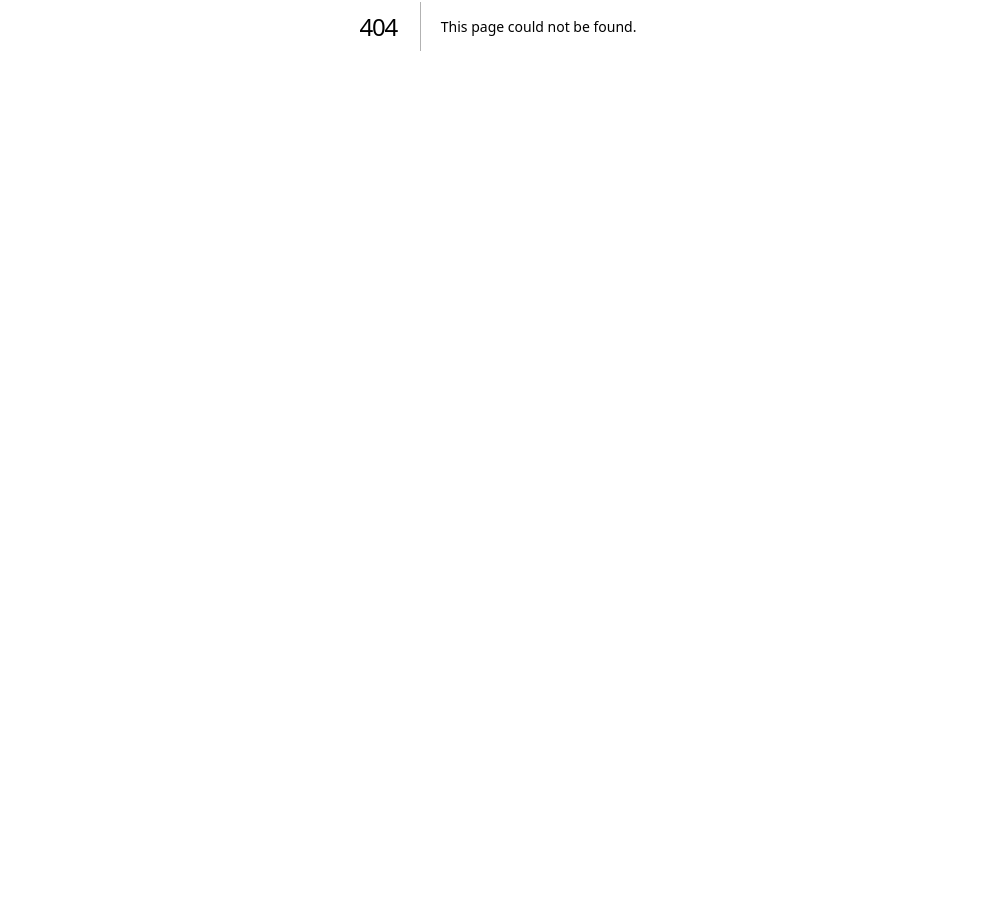
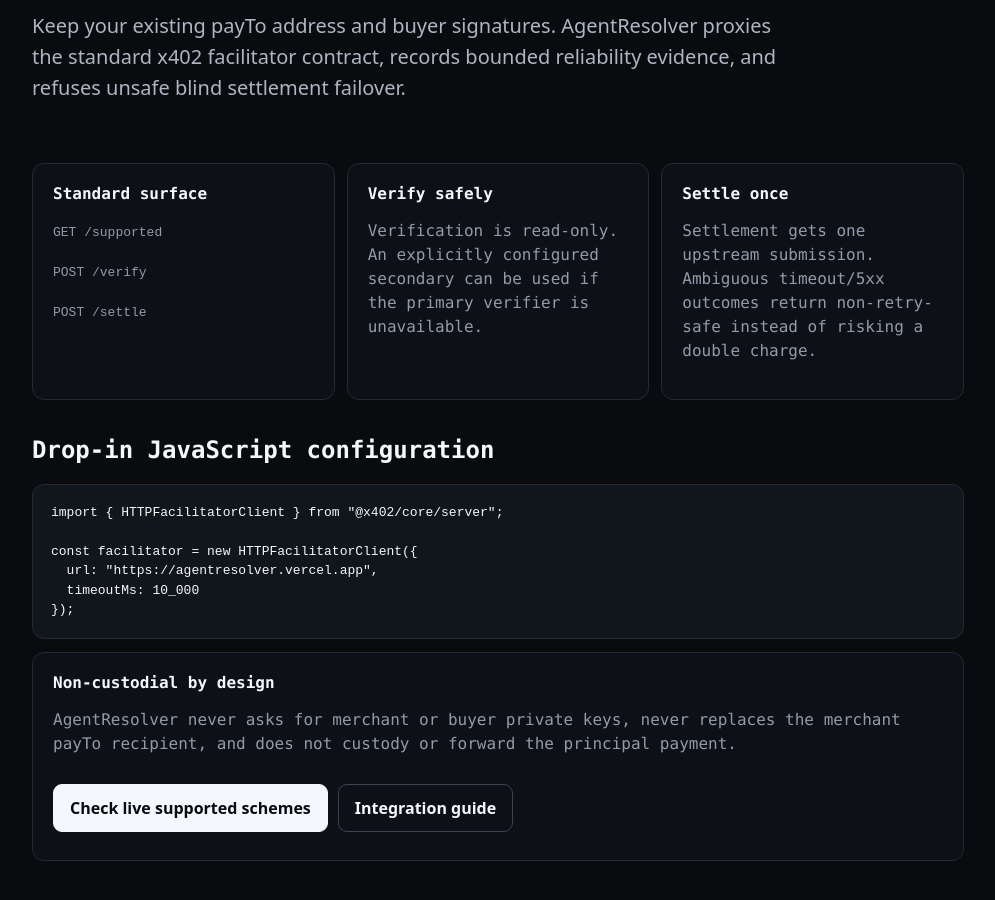
Before and after one commit to waxsway/agentresolver, a Next.js app: page /facilitator in a window 1280 px wide. Before the commit this address had no page. Shown: the part 374-1274 px from the top of the page, without its empty margins (142-1137 px from the left). Before the commit the page ends 800 px from the top, so only its background shows below. Built offline with nearby package versions, Linux system fonts and the light colour scheme.

Commit message:
Add x402 router integration page

```diff
--- /dev/null
+++ b/src/app/facilitator/page.tsx
@@ -0,0 +1,69 @@
+import type { Metadata } from "next";
+
+export const metadata: Metadata = {
+  title: "x402 Reliability Router | AgentResolver",
+  description:
+    "Drop-in x402 facilitator routing with verify observability and fail-closed settlement semantics."
+};
+
+const snippet = `import { HTTPFacilitatorClient } from "@x402/core/server";
+
+const facilitator = new HTTPFacilitatorClient({
+  url: "https://agentresolver.vercel.app",
+  timeoutMs: 10_000
+});`;
+
+export default function FacilitatorPage() {
+  return (
+    <main>
+      <div className="eyebrow">X402 RELIABILITY ROUTER</div>
+      <h1>Put AgentResolver in the settlement path with one facilitator URL.</h1>
+      <p className="lead">
+        Keep your existing payTo address and buyer signatures. AgentResolver
+        proxies the standard x402 facilitator contract, records bounded
+        reliability evidence, and refuses unsafe blind settlement failover.
+      </p>
+
+      <div className="grid">
+        <section>
+          <h2>Standard surface</h2>
+          <p><code>GET /supported</code></p>
+          <p><code>POST /verify</code></p>
+          <p><code>POST /settle</code></p>
+        </section>
+        <section>
+          <h2>Verify safely</h2>
+          <p>
+            Verification is read-only. An explicitly configured secondary can
+            be used if the primary verifier is unavailable.
+          </p>
+        </section>
+        <section>
+          <h2>Settle once</h2>
+          <p>
+            Settlement gets one upstream submission. Ambiguous timeout/5xx
+            outcomes return non-retry-safe instead of risking a double charge.
+          </p>
+        </section>
+      </div>
+
+      <h2>Drop-in JavaScript configuration</h2>
+      <pre><code>{snippet}</code></pre>
+
+      <section>
+        <h2>Non-custodial by design</h2>
+        <p>
+          AgentResolver never asks for merchant or buyer private keys, never
+          replaces the merchant payTo recipient, and does not custody or
+          forward the principal payment.
+        </p>
+        <p className="actions">
+          <a className="button" href="/supported">Check live supported schemes</a>{" "}
+          <a className="button secondary" href="https://github.com/waxsway/agentresolver/blob/main/docs/x402-reliability-router.md">
+            Integration guide
+          </a>
+        </p>
+      </section>
+    </main>
+  );
+}
```
